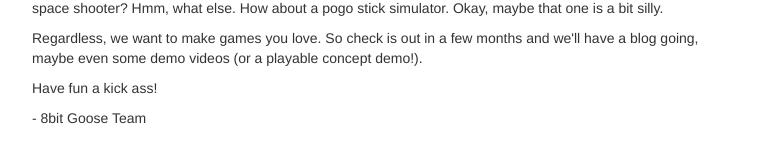
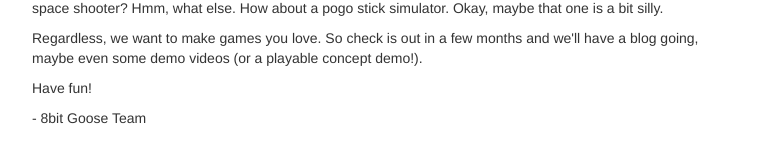
Before and after one commit to KellanHiggins/KellanHiggins.github.io, a plain HTML site: page index.html in a window 1280 px wide. Shown: the part 493-661 px from the top of the page, without its empty margins (258-1020 px from the left). Drawn offline with nearby package versions, Linux system fonts and the light colour scheme.

Commit message:
fixing a spelling error and removing ass from the website

```diff
--- a/index.html
+++ b/index.html
@@ -93,7 +93,7 @@
             Regardless, we want to make games you love. So check is out in a few months and we'll
             have a blog going, maybe even some demo videos (or a playable concept demo!).
         <p>
-            Have fun a kick ass!
+            Have fun!
         <p>
             - 8bit Goose Team
 
```
